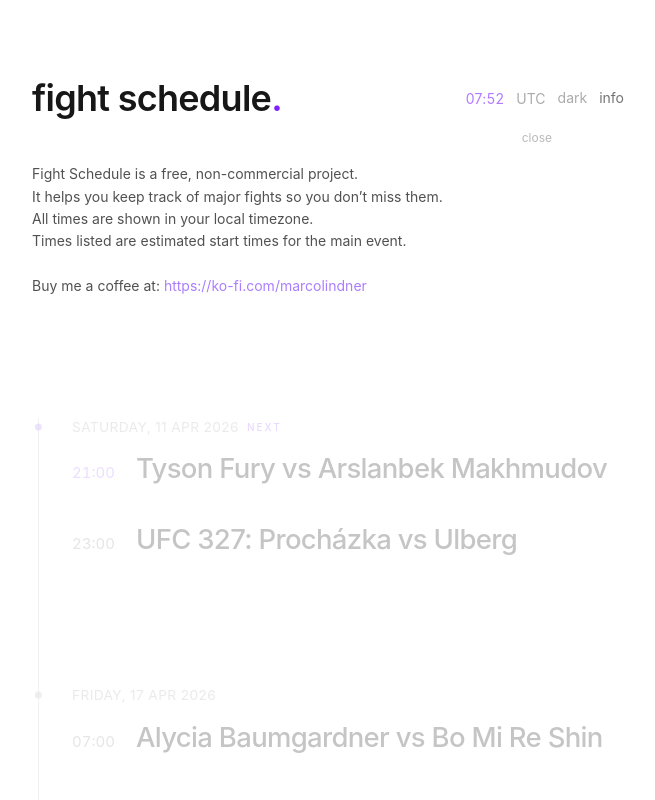
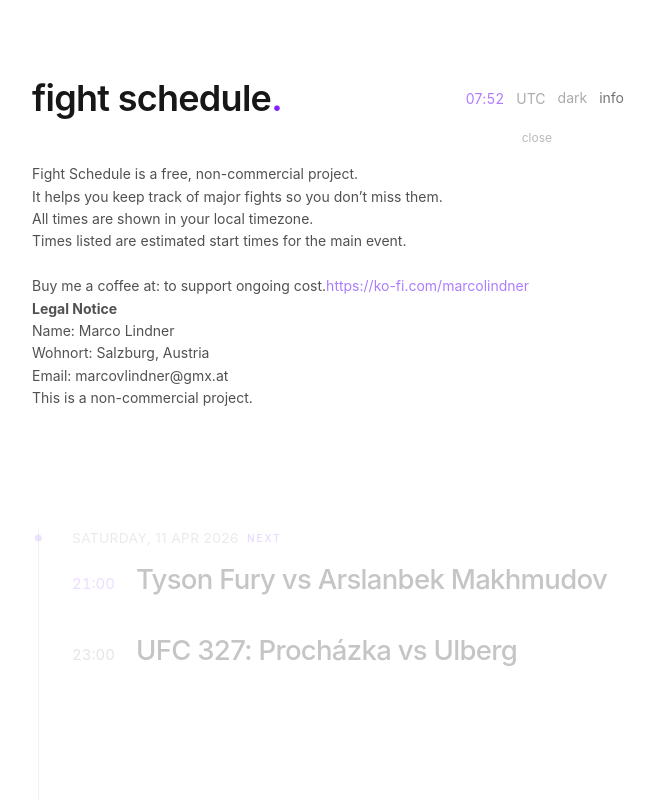
Before and after one commit to mvlindner/fight-schedule, a Next.js app: page / in a window 1280 px wide. Both pictures are taken after a click on the element "info". Shown: the top 800 px of the page, without its empty margins (312-967 px from the left). Built offline with nearby package versions, Linux system fonts and the light colour scheme.

Commit message:
added temporary imprint and changed kofi link

```diff
--- a/components/FightSchedule.tsx
+++ b/components/FightSchedule.tsx
@@ -400,7 +400,7 @@ export default function FightSchedule({ fights }: Props) {
           <p>Times listed are estimated start times for the main event.</p>
           <br />
           <p>
-            Buy me a coffee at:{" "}
+            Buy me a coffee at:{" "} to support ongoing cost.
             <a
               href="https://ko-fi.com/marcolindner"
               target="_blank"
@@ -410,6 +410,11 @@ export default function FightSchedule({ fights }: Props) {
               https://ko-fi.com/marcolindner
             </a>
           </p>
+          <p><strong>Legal Notice</strong></p>
+          <p>Name: Marco Lindner</p>
+          <p>Wohnort: Salzburg, Austria</p>
+          <p>Email: marcovlindner@gmx.at</p>
+          <p>This is a non-commercial project.</p>
         </div>
 
         <div className="timeline relative">
```
